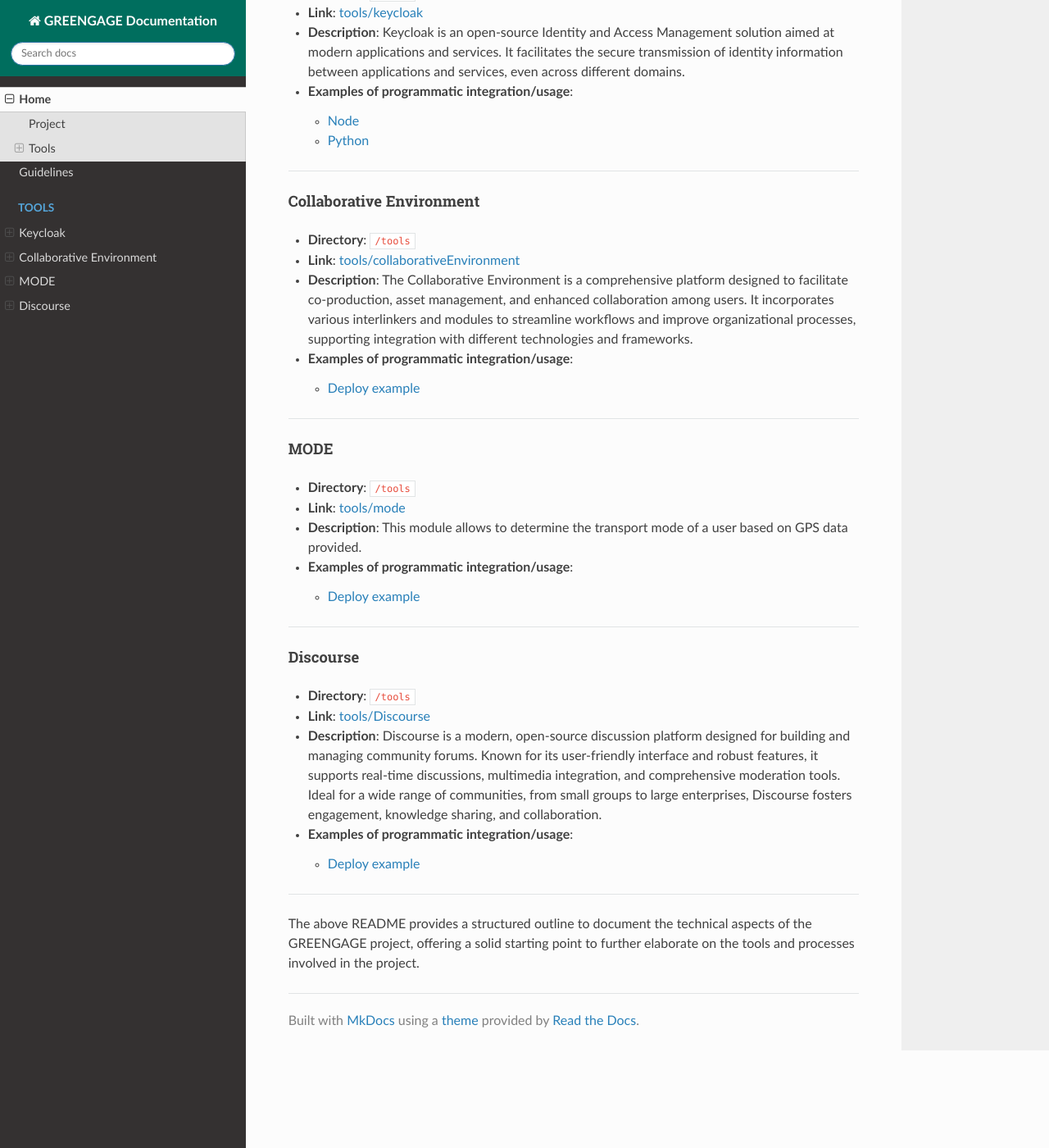
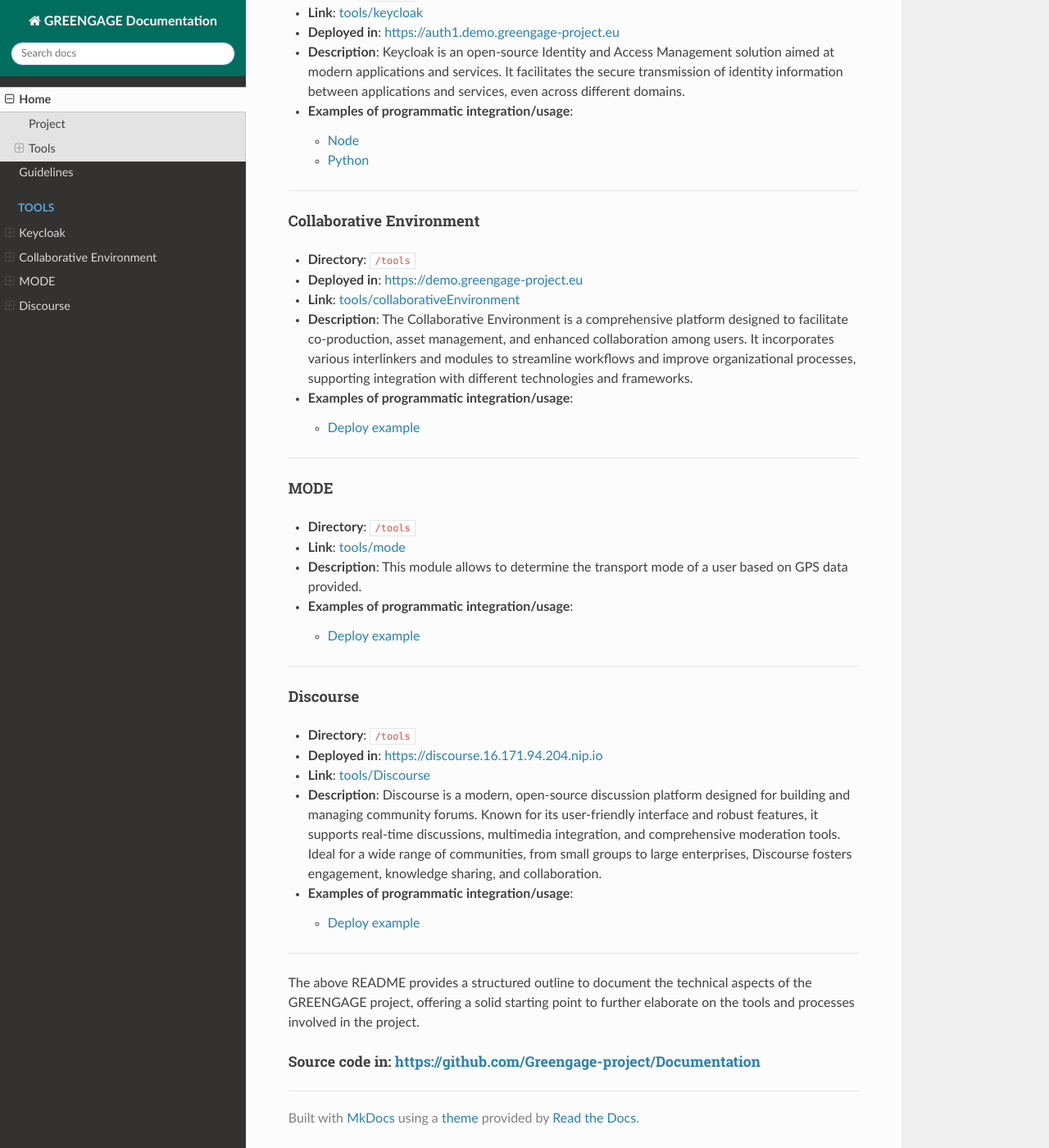
Before and after one commit to Greengage-project/Documentation, an MkDocs documentation site: the page built from docs/index.md, in a window 1280 px wide and 1400 px high, scrolled down 738 px. Shown: the whole window at 82% size. Built offline with MkDocs 1.6.1, drawn with Linux system fonts in a browser that asks for light colours; nearby versions of some CDN libraries.

Commit message:
Add deployment URLs for keycloak, collaborative environment, and discourse tools

```diff
--- a/docs/index.md
+++ b/docs/index.md
@@ -12,6 +12,7 @@
 
 - **Directory**: `/tools`
 - **Link**: [tools/keycloak](tools/keycloak)
+- **Deployed in**: [https://auth1.demo.greengage-project.eu](https://auth1.demo.greengage-project.eu)
 - **Description**: Keycloak is an open-source Identity and Access Management solution aimed at modern applications and services. It facilitates the secure transmission of identity information between applications and services, even across different domains.
 
   - **Examples of programmatic integration/usage**:
@@ -23,6 +24,7 @@
 #### Collaborative Environment
 
 - **Directory**: `/tools`
+- **Deployed in**: [https://demo.greengage-project.eu](https://demo.greengage-project.eu)
 - **Link**: [tools/collaborativeEnvironment](tools/collaborativeEnvironment)
 - **Description**: The Collaborative Environment is a comprehensive platform designed to facilitate co-production, asset management, and enhanced collaboration among users. It incorporates various interlinkers and modules to streamline workflows and improve organizational processes, supporting integration with different technologies and frameworks.
 
@@ -45,6 +47,7 @@
 #### Discourse
 
 - **Directory**: `/tools`
+- **Deployed in**: [https://discourse.16.171.94.204.nip.io](https://discourse.16.171.94.204.nip.io)
 - **Link**: [tools/Discourse](tools/Discourse)
 - **Description**: Discourse is a modern, open-source discussion platform designed for building and managing community forums. Known for its user-friendly interface and robust features, it supports real-time discussions, multimedia integration, and comprehensive moderation tools. Ideal for a wide range of communities, from small groups to large enterprises, Discourse fosters engagement, knowledge sharing, and collaboration.
 
@@ -54,3 +57,5 @@
 ---
 
 The above README provides a structured outline to document the technical aspects of the GREENGAGE project, offering a solid starting point to further elaborate on the tools and processes involved in the project.
+
+##### Source code in: [https://github.com/Greengage-project/Documentation](https://github.com/Greengage-project/Documentation)
```
